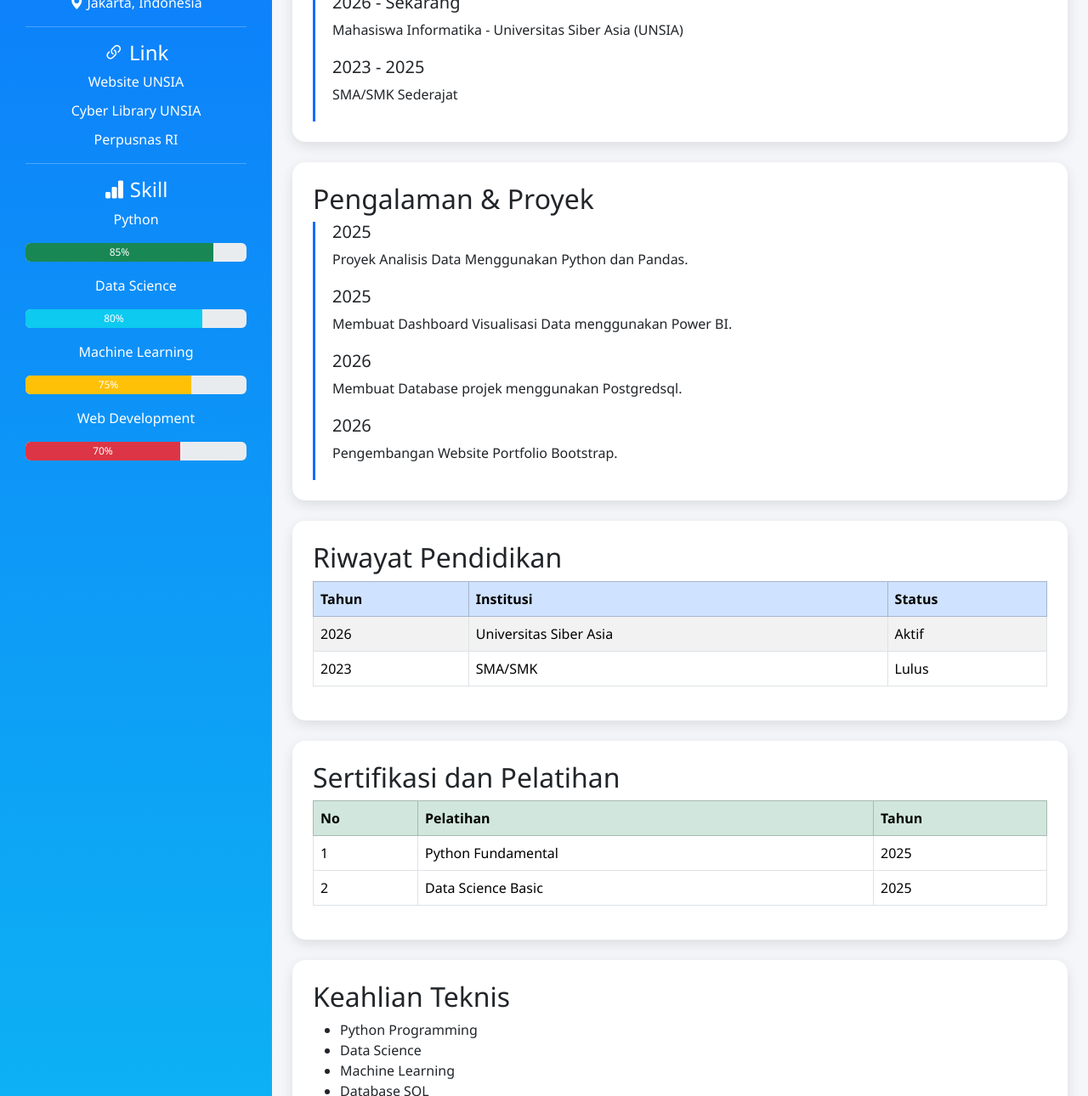
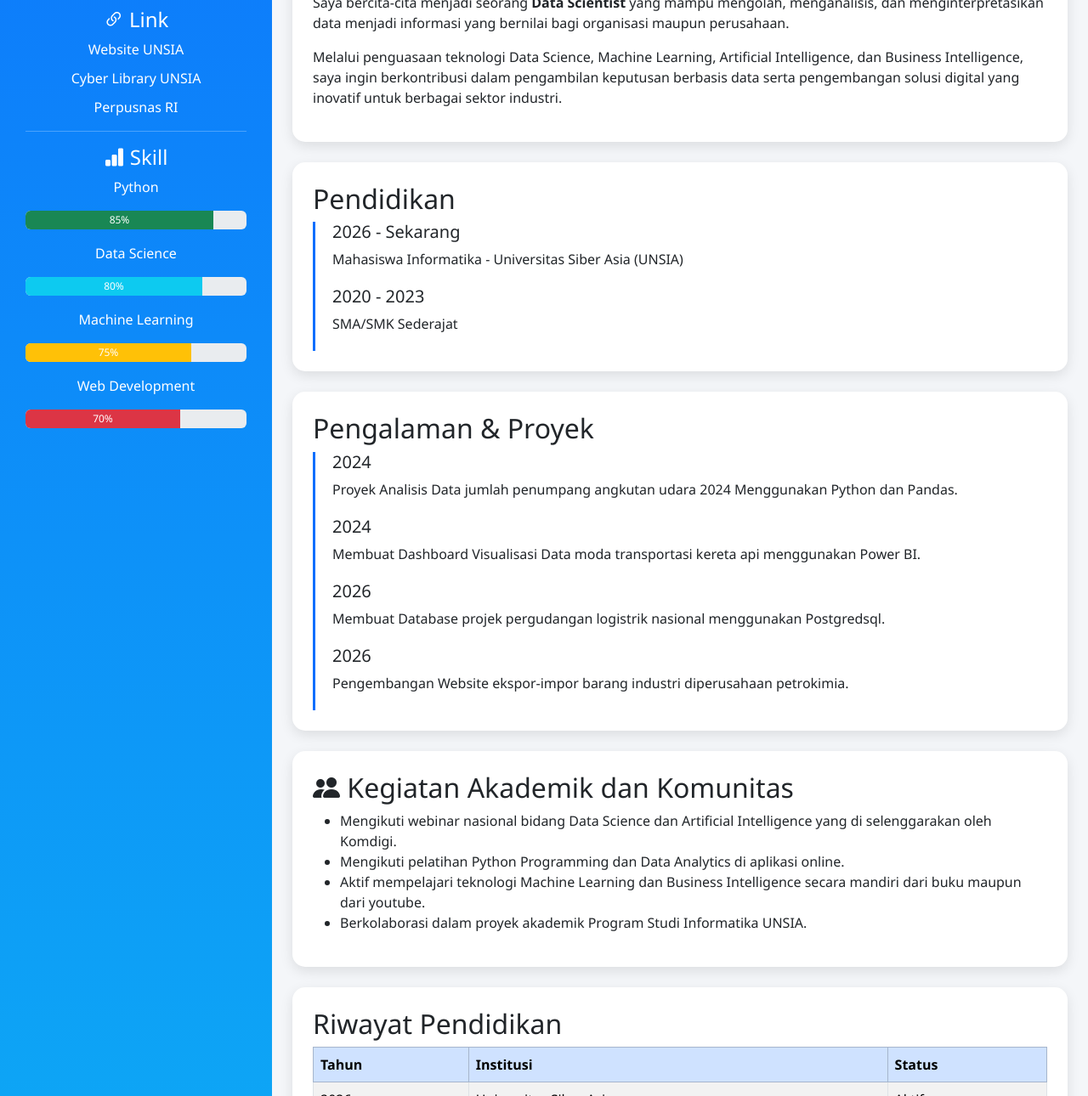
Before and after one commit to dhany-eng/cv-portfolio, a plain HTML site: page index.html in a window 1280 px wide. Shown: the part 542-1832 px from the top of the page at 85% size. Drawn offline with nearby package versions, Linux system fonts and the light colour scheme.

Commit message:
Add files via upload
Update tampilan CV portfolio

```diff
--- a/index.html
+++ b/index.html
@@ -100,7 +100,7 @@ footer{
     class="profile-img mb-3"
     alt="Foto Profil">
 
-    <h2>Nama Mahasiswa</h2>
+    <h2>Dhany Sumbodo</h2>
     <h5>Mahasiswa Informatika UNSIA</h5>
 
     <hr>
@@ -217,6 +217,31 @@ footer{
     </div>
 
     <!-- TIMELINE -->
+    <!-- TUJUAN KARIER -->
+<div class="card section-card p-4 mb-4">
+
+    <h2>
+        <i class="bi bi-bullseye"></i>
+        Tujuan Karier
+    </h2>
+
+    <p>
+        Saya bercita-cita menjadi seorang
+        <strong>Data Scientist</strong> yang mampu mengolah,
+        menganalisis, dan menginterpretasikan data menjadi informasi
+        yang bernilai bagi organisasi maupun perusahaan.
+    </p>
+
+    <p>
+        Melalui penguasaan teknologi Data Science, Machine Learning,
+        Artificial Intelligence, dan Business Intelligence, saya ingin
+        berkontribusi dalam pengambilan keputusan berbasis data serta
+        pengembangan solusi digital yang inovatif untuk berbagai sektor industri.
+    </p>
+
+</div>
+
+
     <div class="card section-card p-4 mb-4">
 
         <h2>Pendidikan</h2>
@@ -231,7 +256,7 @@ footer{
             </div>
 
             <div class="timeline-item">
-                <h5>2023 - 2025</h5>
+                <h5>2020 - 2023</h5>
                 <p>
                     SMA/SMK Sederajat
                 </p>
@@ -249,36 +274,52 @@ footer{
         <div class="timeline">
 
             <div class="timeline-item">
-                <h5>2025</h5>
+                <h5>2024</h5>
                 <p>
-                    Proyek Analisis Data Menggunakan Python dan Pandas.
+                    Proyek Analisis Data jumlah penumpang angkutan udara 2024 Menggunakan Python dan Pandas.
                 </p>
             </div>
 
             <div class="timeline-item">
-                <h5>2025</h5>
+                <h5>2024</h5>
                 <p>
-                    Membuat Dashboard Visualisasi Data menggunakan Power BI.
+                    Membuat Dashboard Visualisasi Data  moda transportasi kereta api menggunakan Power BI.
                 </p>
             </div>
 
              <div class="timeline-item">
                 <h5>2026</h5>
                 <p>
-                    Membuat Database projek menggunakan Postgredsql.
+                    Membuat Database projek pergudangan logistrik nasional menggunakan Postgredsql.
                 </p>
              </div>
 
             <div class="timeline-item">
                 <h5>2026</h5>
                 <p>
-                    Pengembangan Website Portfolio Bootstrap.
+                    Pengembangan Website ekspor-impor barang industri diperusahaan petrokimia.
                 </p>
             </div>
 
         </div>
 
     </div>
+    <!-- PENGALAMAN ORGANISASI -->
+<div class="card section-card p-4 mb-4">
+
+    <h2>
+        <i class="bi bi-people-fill"></i>
+        Kegiatan Akademik dan Komunitas
+    </h2>
+
+    <ul>
+        <li>Mengikuti webinar nasional bidang Data Science dan Artificial Intelligence yang di selenggarakan oleh Komdigi.</li>
+        <li>Mengikuti pelatihan Python Programming dan Data Analytics di aplikasi online.</li>
+        <li>Aktif mempelajari teknologi Machine Learning dan Business Intelligence secara mandiri dari buku maupun dari youtube.</li>
+        <li>Berkolaborasi dalam proyek akademik Program Studi Informatika UNSIA.</li>
+    </ul>
+
+</div>
 
     <!-- TABEL 1 -->
     <div class="card section-card p-4 mb-4">
```
